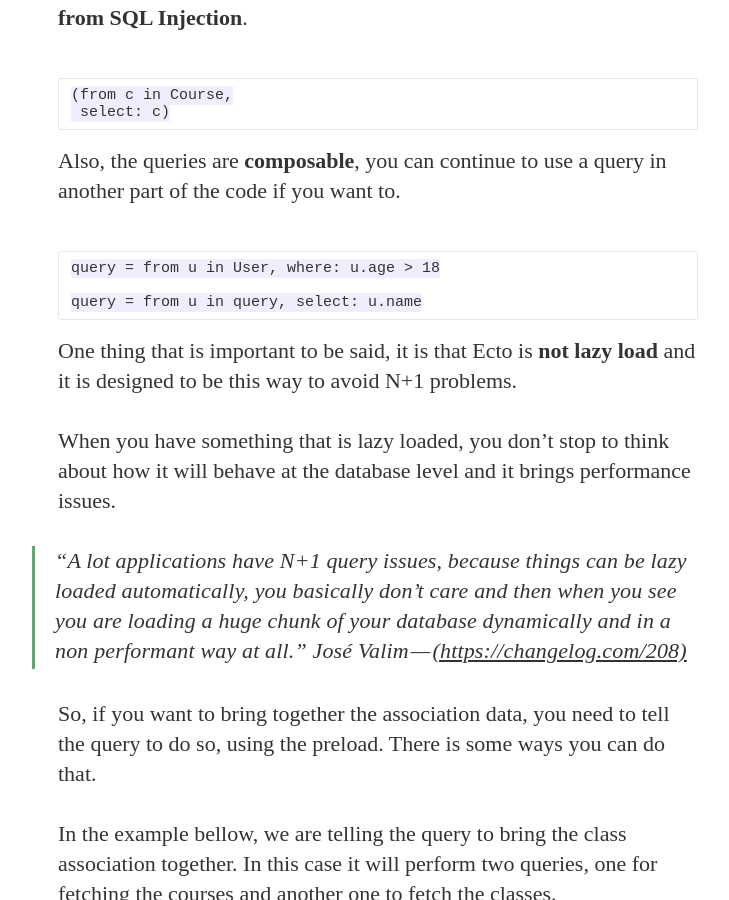
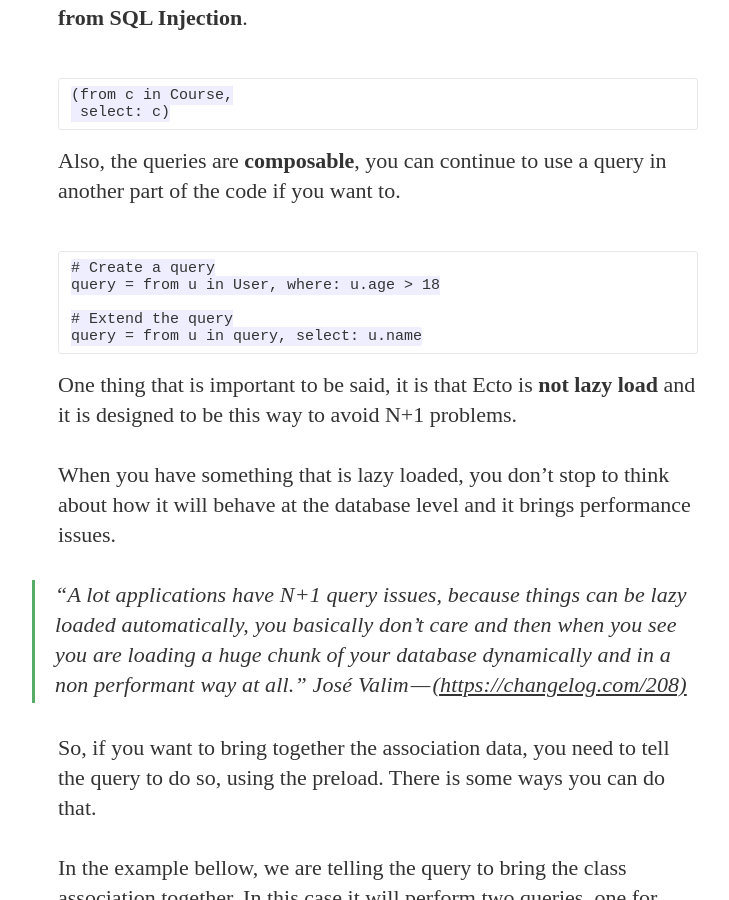
Before and after one commit to amandasposito/amandasposito.github.io, a Jekyll site: the page built from _posts/2016-09-03-ecto-what-about-it.markdown, in a window 1280 px wide and 900 px high, scrolled down 3791 px. Shown: the whole window, without its empty margins (262-991 px from the left). Built offline with Jekyll 4.4.1, drawn with Linux system fonts in a browser that asks for light colours; nearby versions of some CDN libraries; some web fonts are replaced.

Commit message:
Add comments

````diff
--- a/_posts/2016-01-19-rails-engines-rspec.markdown
+++ b/_posts/2016-01-19-rails-engines-rspec.markdown
@@ -11,7 +11,7 @@ Você decidiu usar Rails Engines na sua aplicação ou herdou um projeto que faz
 
 Dentre seus usos, a capacidade de isolar uma parte do sistema, encapsulando seu funcionamento, é uma característica que, quando bem utilizada, poderá ser um grande trunfo na evolução de seu sistema.
 
-É importante ressaltar que servem como módulos e deverão ser “plugados” na aplicação principal. Portanto, tome cuidado com a dependência de código. Tente levar sempre em consideração os princípios [SOLID](https://en.wikipedia.org/wiki/SOLID_%28object-oriented_design%29) para abstraçã0 do código.
+É importante ressaltar que servem como módulos e deverão ser “plugados” na aplicação principal. Portanto, tome cuidado com a dependência de código. Tente levar sempre em consideração os princípios [SOLID](https://en.wikipedia.org/wiki/SOLID_%28object-oriented_design%29) para abstração do código.
 
 Dito isto, vamos ao que interessa.
 
--- a/_posts/2016-09-03-ecto-what-about-it.markdown
+++ b/_posts/2016-09-03-ecto-what-about-it.markdown
@@ -98,8 +98,10 @@ Written in Elixir syntax, they generate a SQL instruction, to retrieve informati
 Also, the queries are **composable**, you can continue to use a query in another part of the code if you want to.
 
 ```
+# Create a query
 query = from u in User, where: u.age > 18
 
+# Extend the query
 query = from u in query, select: u.name
 ```
 
````
